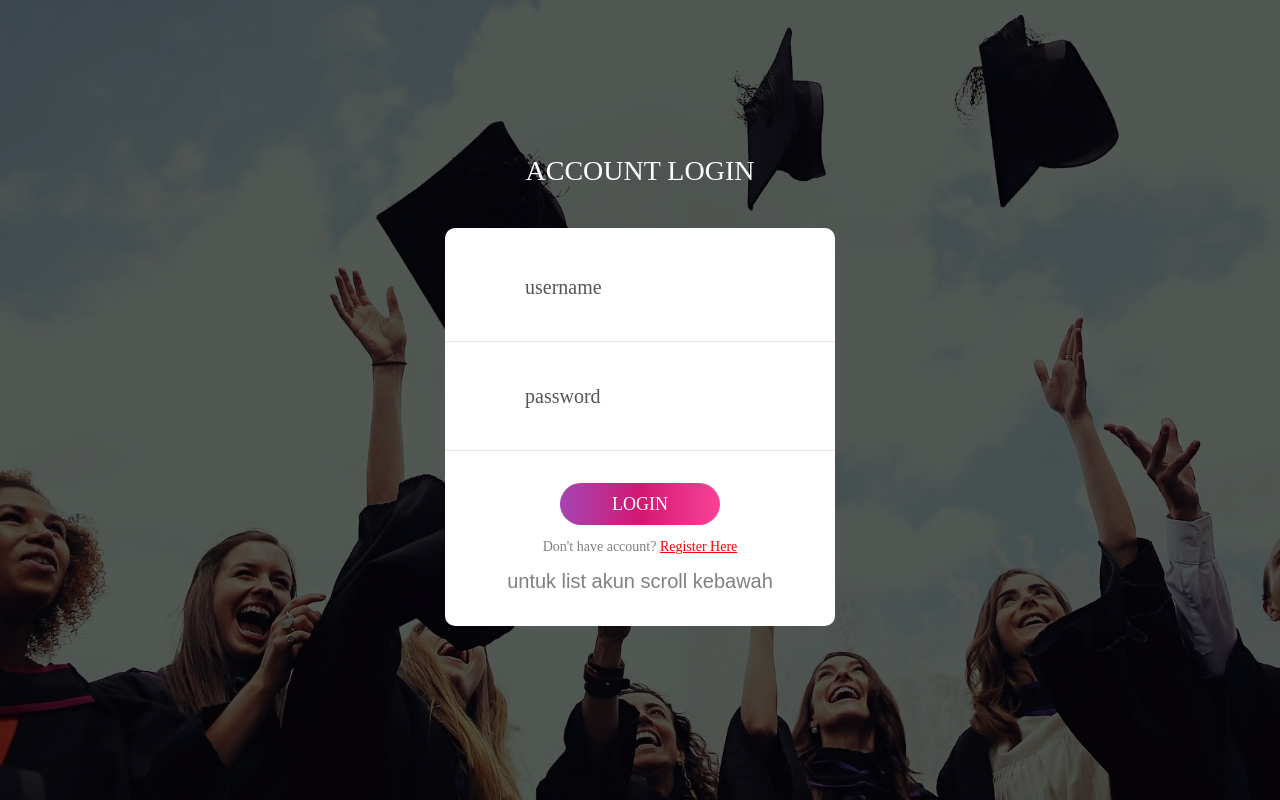
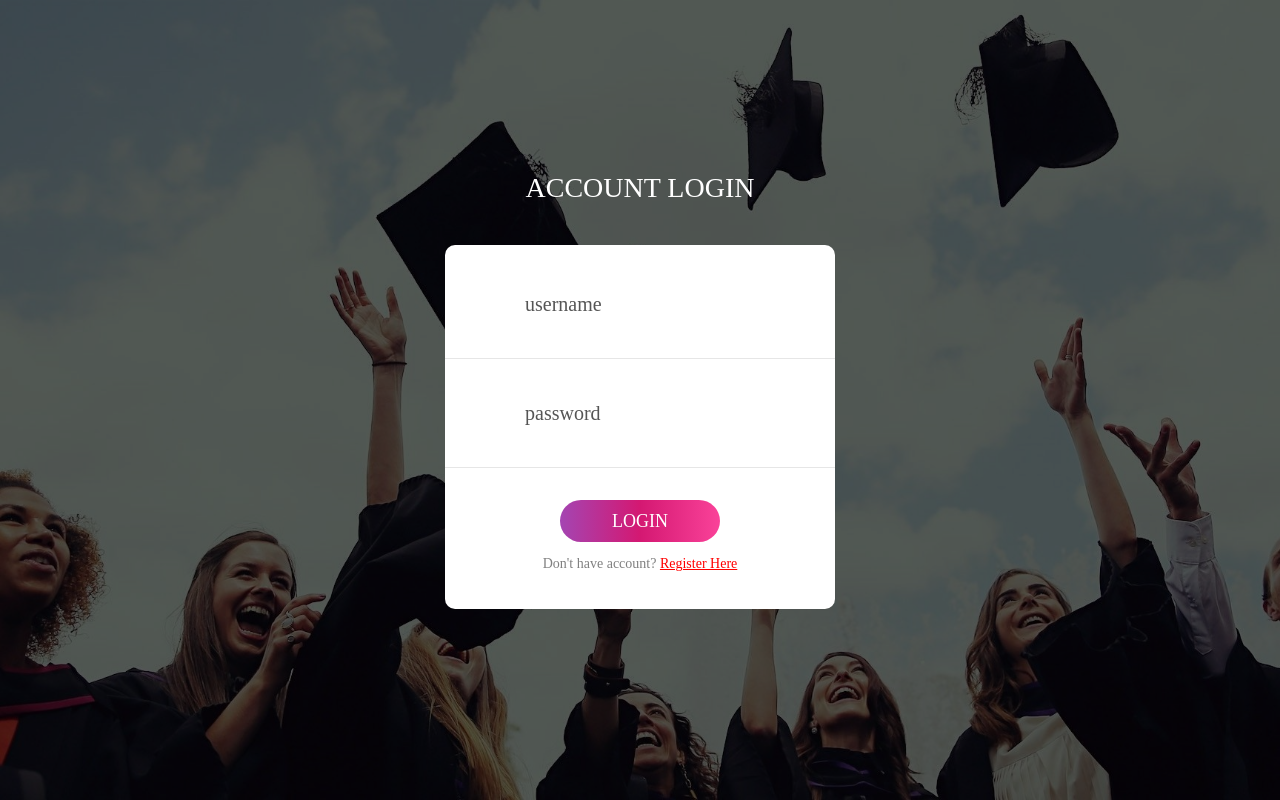
Before and after one commit to Mohizuki/Test-magang-hasnur-programmer-batch-4-naufal, a PHP site: page /login.php in a window 1280 px wide. Run offline with PHP 8.4, Linux system fonts and the light colour scheme; some libraries are stand-ins or nearby versions; some web fonts are replaced.

Commit message:
Update login.php

```diff
--- a/login.php
+++ b/login.php
@@ -88,7 +88,6 @@
 					</div>
 					<div>
                         <p style="text-align:center; padding-top:10px; color:gray;">Don't have account? <a href="register.php" style="text-align:center; padding-top:10px; color:red;">Register Here</a></p>
-						<h5 style="text-align:center; padding-top:10px; color:gray;">untuk list akun scroll kebawah</h5>
 					</div>
 				</form>
 			</div>
```
